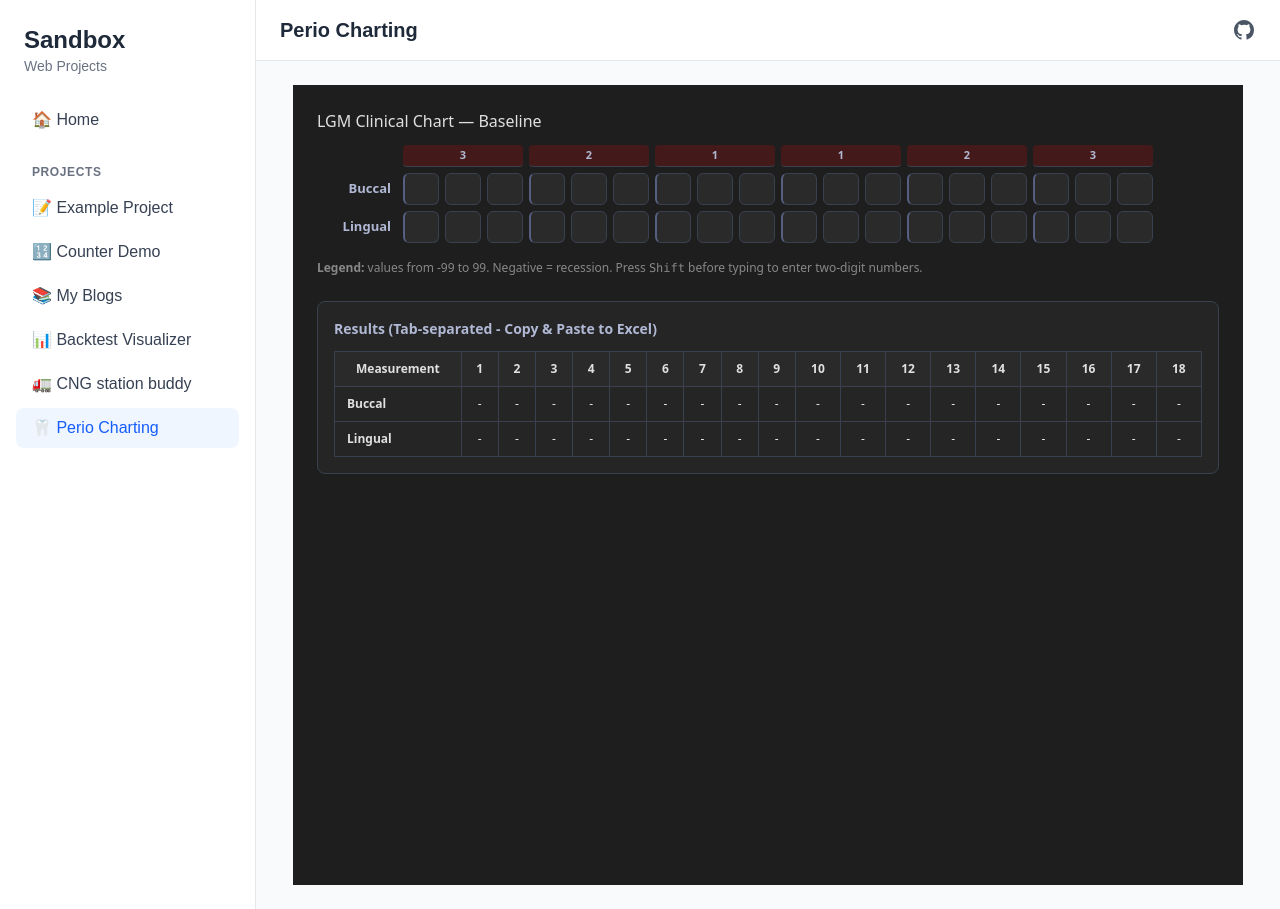
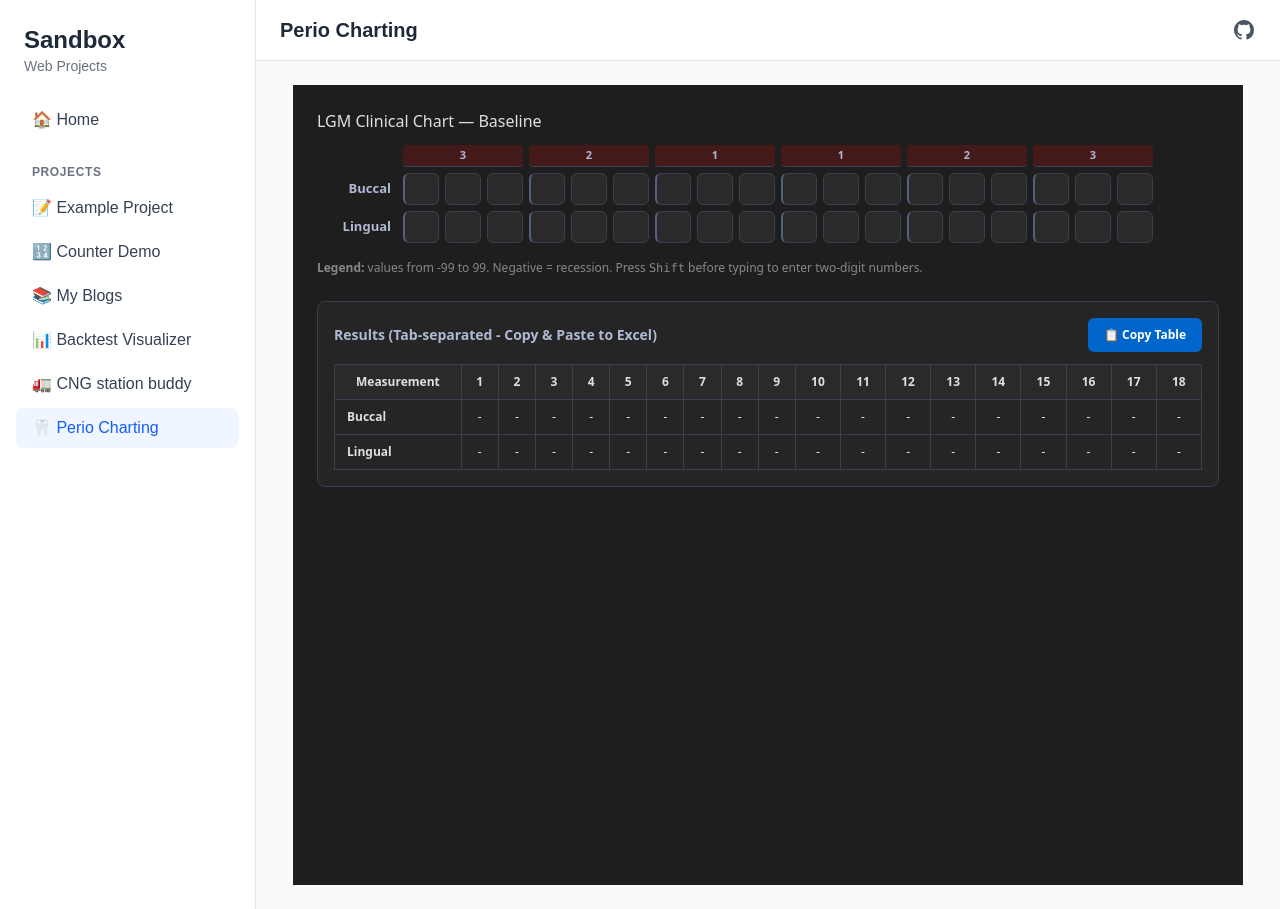
Before and after one commit to ishu9bansal/sandbox, a Next.js app: page /perio in a window 1280 px wide. Built offline with nearby package versions, Linux system fonts and the light colour scheme.

Commit message:
add copy to clipboard button

```diff
--- a/src/app/perio/page.tsx
+++ b/src/app/perio/page.tsx
@@ -34,6 +34,8 @@ export default function PerioApp() {
 
   // shiftMode[row][col] -> user pressed Shift before number, expect 2 digits
   const shiftModeRef = useRef(ROWS.map(() => Array(TEETH).fill(false)));
+
+  const tableRef = useRef(null);
 
   const focus = (r, c) => {
     if (refs.current?.[r]?.[c]) {
@@ -136,6 +138,28 @@ export default function PerioApp() {
     }
   };
 
+  const copyTableToClipboard = async () => {
+    if (!tableRef.current) return;
+
+    try {
+      const table = tableRef.current;
+      const range = document.createRange();
+      range.selectNodeContents(table);
+      const selection = window.getSelection();
+      selection?.removeAllRanges();
+      selection?.addRange(range);
+
+      document.execCommand('copy');
+      selection?.removeAllRanges();
+
+      // Visual feedback
+      alert('Table copied to clipboard!');
+    } catch (error) {
+      console.error('Failed to copy:', error);
+      alert('Failed to copy table');
+    }
+  };
+
   return (
     <div style={styles.app}>
       <h2>LGM Clinical Chart — Baseline</h2>
@@ -194,8 +218,16 @@ export default function PerioApp() {
       </div>
 
       <div style={styles.tableContainer}>
-        <h3 style={styles.tableTitle}>Results (Tab-separated - Copy & Paste to Excel)</h3>
-        <table style={styles.resultTable}>
+        <div style={styles.tableHeaderContainer}>
+          <h3 style={styles.tableTitle}>Results (Tab-separated - Copy & Paste to Excel)</h3>
+          <button
+            onClick={copyTableToClipboard}
+            style={styles.copyButton}
+          >
+            📋 Copy Table
+          </button>
+        </div>
+        <table ref={tableRef} style={styles.resultTable}>
           <thead>
             <tr style={styles.tableHeader}>
               <th style={styles.tableCell}>Measurement</th>
@@ -290,11 +322,31 @@ const styles = {
     background: "#252525",
     overflowX: "auto"
   },
+  tableHeaderContainer: {
+    display: "flex",
+    justifyContent: "space-between",
+    alignItems: "center",
+    marginBottom: 12
+  },
   tableTitle: {
     fontSize: 14,
     fontWeight: 600,
-    marginBottom: 12,
+    margin: 0,
     color: "#b0b8d4"
+  },
+  copyButton: {
+    padding: "8px 16px",
+    fontSize: 12,
+    fontWeight: 600,
+    background: "#0066cc",
+    color: "#ffffff",
+    border: "none",
+    borderRadius: 6,
+    cursor: "pointer",
+    transition: "background 0.2s",
+    ":hover": {
+      background: "#0052a3"
+    }
   },
   resultTable: {
     width: "100%",
```
